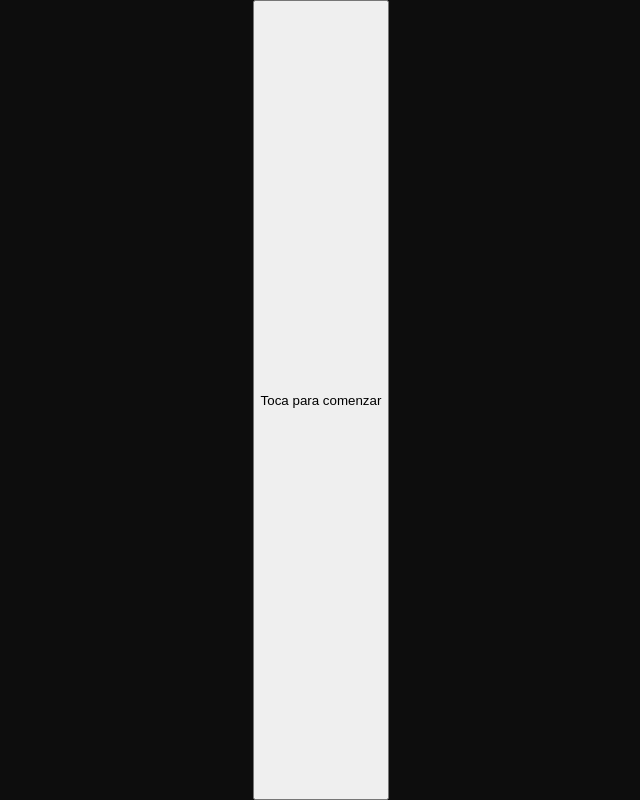
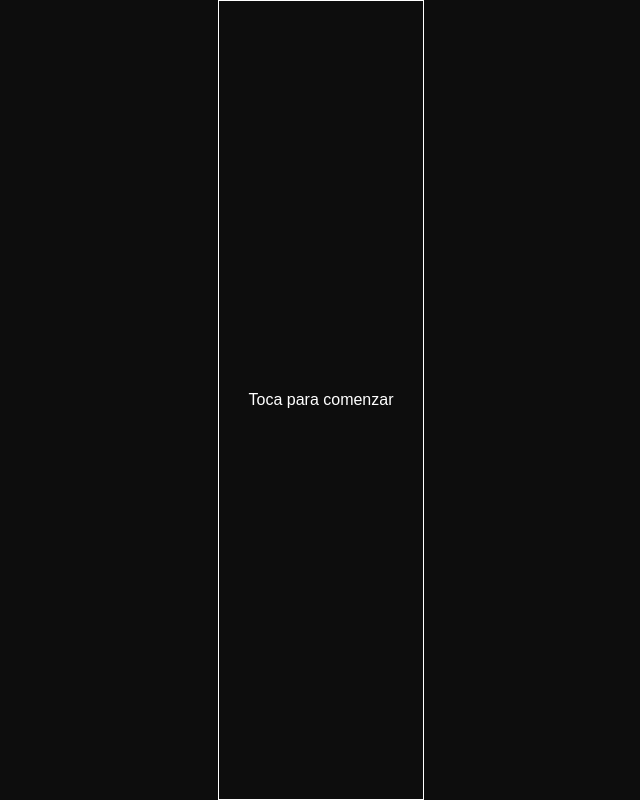
Before and after one commit to Six2mylove/Mi-vida-Monserrat-, a plain HTML site: page index.html in a window 1280 px wide. Shown: the whole page, without its empty margins (319-959 px from the left). Drawn offline with Linux system fonts and the light colour scheme.

Commit message:
Update style.css

```diff
--- a/style.css
+++ b/style.css
@@ -43,3 +43,18 @@ p {
     opacity: 1;
     transition: opacity 0.8s ease;
 }
+
+button {
+    background-color: transparent;
+    color: white;
+    border: 1px solid white;
+    padding: 15px 30px;
+    font-size: 16px;
+    cursor: pointer;
+}
+
+button:hover {
+    background-color: white;
+    color: black;
+    transition: 0.3s ease;
+}
```
